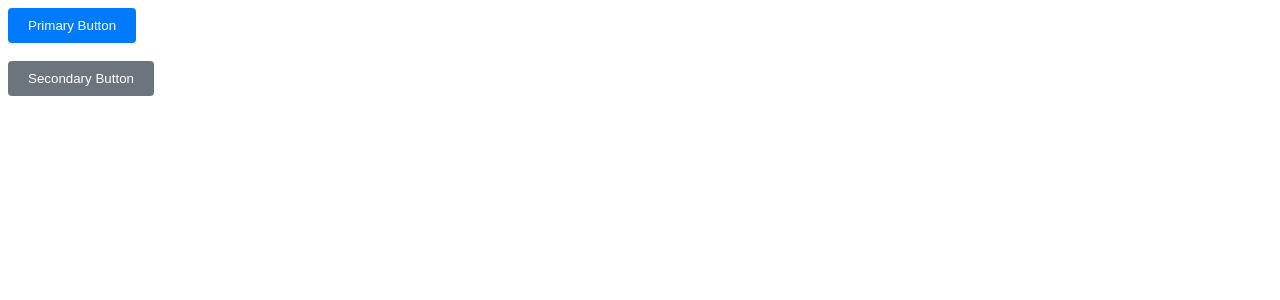
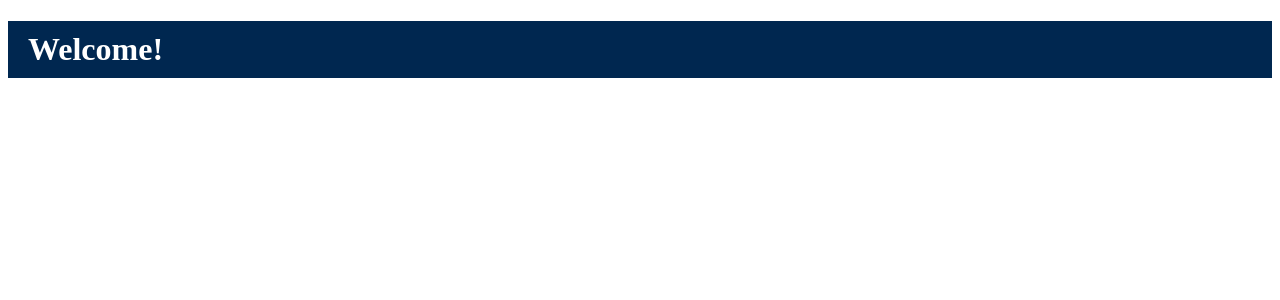
Before and after one commit to mkiamoyo/MOBPROG-IT252-react-w3schools, a React (Vite) app in the folder my-react-app/: page / in a window 1280 px wide. Shown: the top 300 px of the page. Built offline with nearby package versions, Linux system fonts and the light colour scheme.

Commit message:
W3Schools React CSS-in-JS Sample code 01

```diff
--- a/my-react-app/src/main.jsx
+++ b/my-react-app/src/main.jsx
@@ -1,23 +1,17 @@
 import { createRoot } from 'react-dom/client';
 import styled from 'styled-components';
 
-const Button = styled.button`
+const MyHeader = styled.h1`
   padding: 10px 20px;
-  border: none;
-  border-radius: 4px;
-  background-color: ${props => props.btntype === 'primary' ? '#007bff' : '#6c757d'};
+  background-color: #002750;
   color: white;
-  cursor: pointer;
 `;
 
 function App() {
   return (
-    <div>
-      <Button btntype="primary">Primary Button</Button>
-      <br />
-      <br />
-      <Button>Secondary Button</Button>
-    </div>
+    <>
+      <MyHeader>Welcome!</MyHeader>
+    </>
   );
 }
 
```
